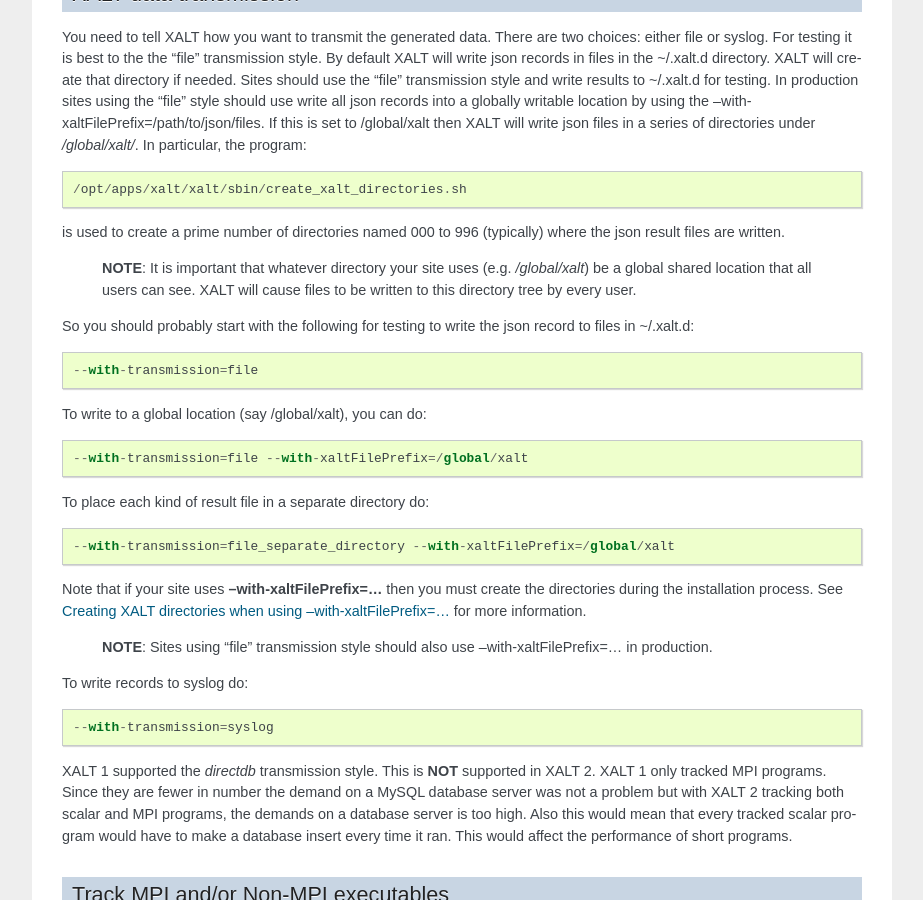
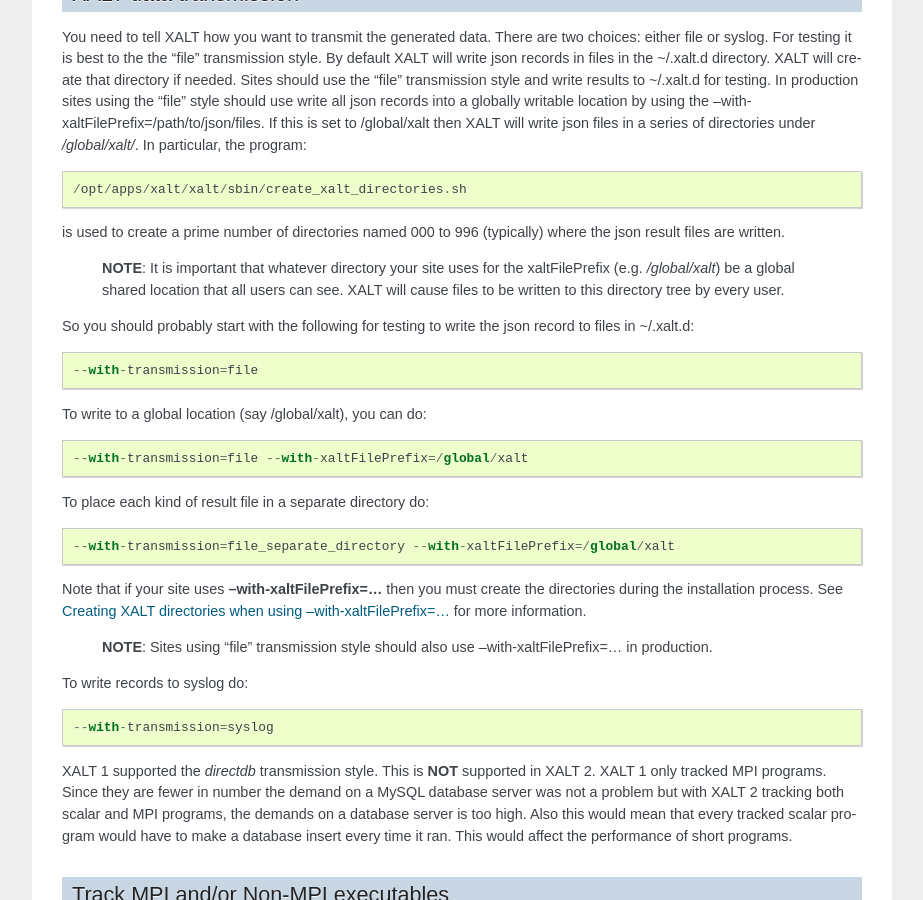
Before and after one commit to xalt/xalt, a Sphinx documentation site: the page built from docs/source/020_site_configuration.rst, in a window 1280 px wide and 900 px high, scrolled down 2720 px. Shown: the whole window, without its empty margins (198-1121 px from the left). Built offline with Sphinx 7.4.7, drawn with Linux system fonts in a browser that asks for light colours.

```diff
--- a/docs/source/020_site_configuration.rst
+++ b/docs/source/020_site_configuration.rst
@@ -165,10 +165,10 @@ directories under */global/xalt/*. In particular, the program::
 is used to create a prime number of directories named 000 to 996
 (typically) where the json result files are written.
 
-  **NOTE**: It is important that whatever directory your site uses
-  (e.g. */global/xalt*) be a global shared location that all users can
-  see.  XALT will cause files to be written to this directory tree by
-  every user.
+  **NOTE**: It is important that whatever directory your site uses for
+  the xaltFilePrefix (e.g. */global/xalt*) be a global shared location
+  that all users can see.  XALT will cause files to be written to this
+  directory tree by every user.
 
 
 So you should probably start with the following for testing to write
```
Also changed, not shown: 3 other files.
